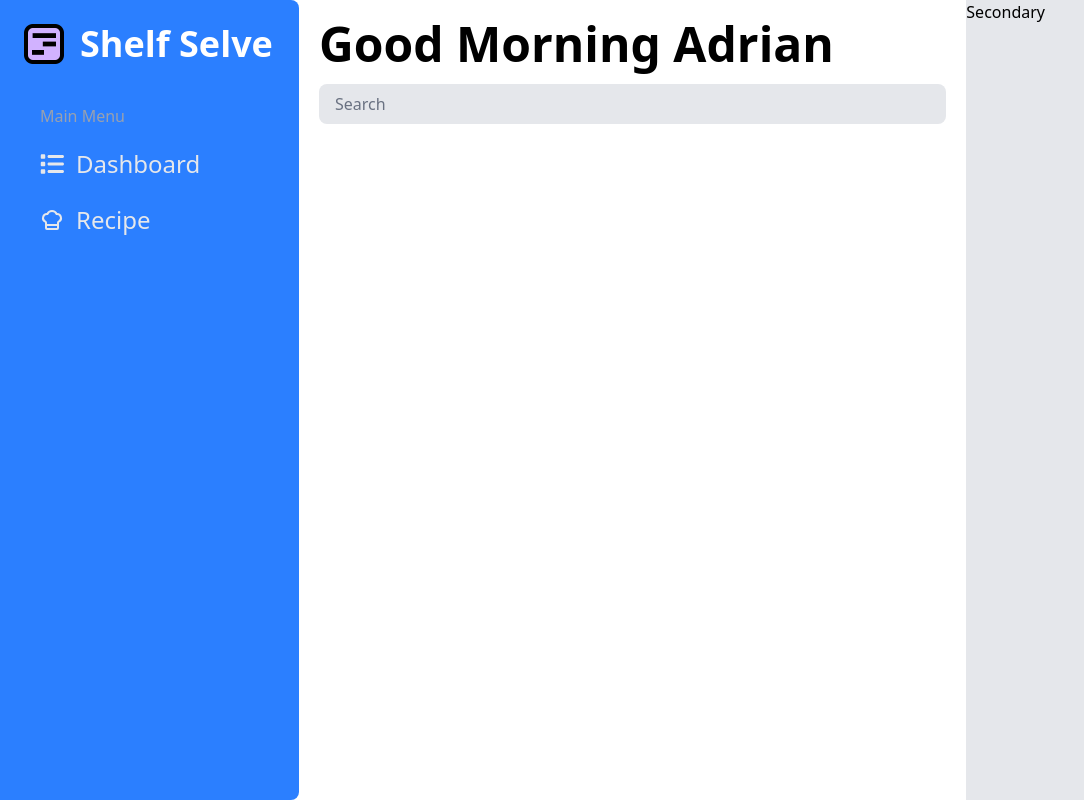
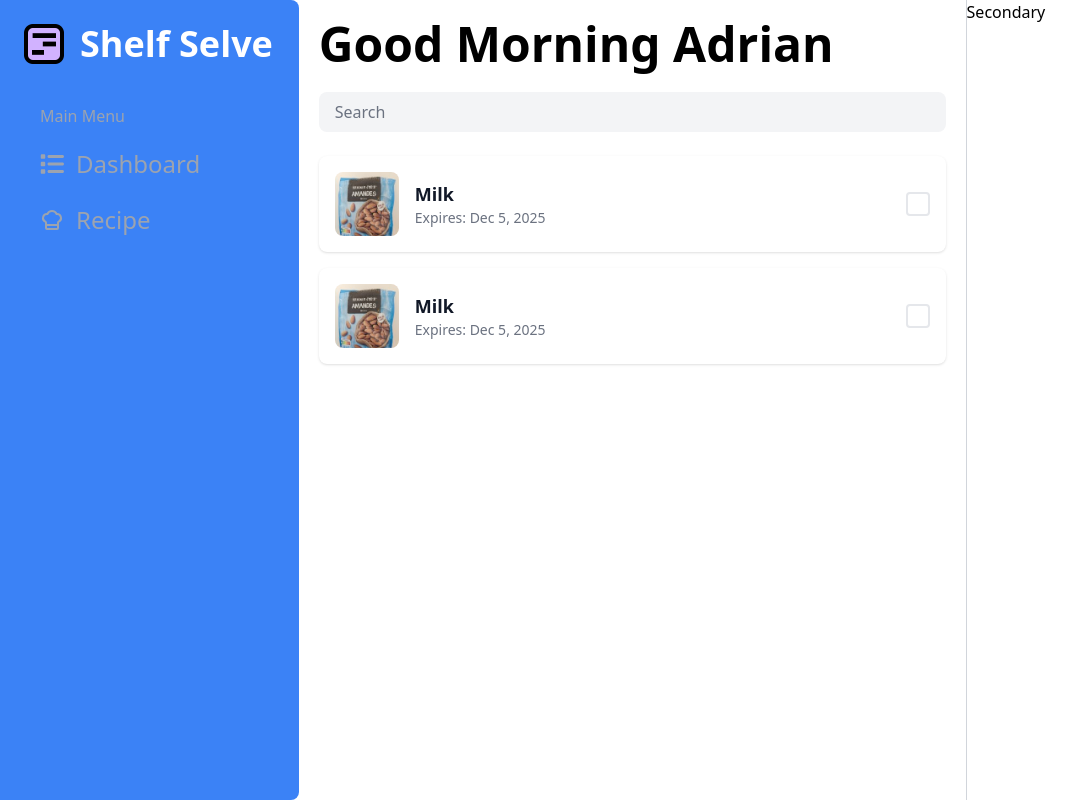
Before and after one commit to adriantwill/ShelfServe, a React (Vite) app: page / in a window 1280 px wide. Shown: the whole page, without its empty margins (0-1084 px from the left). Built offline with nearby package versions, Linux system fonts and the light colour scheme.

Commit message:
unified tailwind colors for entire app

```diff
--- a/src/App.tsx
+++ b/src/App.tsx
@@ -1,21 +1,36 @@
 import "./App.css";
+import ListItem from "./components/layout/ListItem";
 import Sidebar from "./components/layout/Sidebar";
-
+import TestImage from "./assets/testItem.png";
 function App() {
   return (
     <>
-      <div className="flex w-screen">
+      <div className="flex w-screen dark:bg-gray-500">
         <Sidebar></Sidebar>
-        <main className="flex-10 p-5">
+        <main className="flex-10 p-5 border-r border-divider ">
           <h1 className="text-5xl font-semibold">Good Morning Adrian</h1>
           <input
             type="text"
             placeholder="Search"
-            className="mt-4 px-4 py-2 bg-gray-200 text-gray-700 rounded-lg placeholder-gray-500 focus:outline-none focus:ring-2 focus:ring-blue-400 w-full"
+            className="my-6 px-4 py-2 bg-input text-text-primary rounded-lg placeholder-text-secondary focus:outline-none focus:ring-2 focus:ring-accent w-full focus:bg-input-focus transition-all duration-100 ease-in-out"
           />
+          <div className="flex flex-col gap-4">
+            <ListItem
+              itemName="Milk"
+              expirationDate="Expires: Dec 5, 2025"
+              imageUrl={TestImage}
+              onCheckboxChange={(checked) => console.log(checked)}
+            />
+            <ListItem
+              itemName="Milk"
+              expirationDate="Expires: Dec 5, 2025"
+              imageUrl={TestImage}
+              onCheckboxChange={(checked) => console.log(checked)}
+            />
+          </div>
         </main>
         {/* Secondary Section - Right */}
-        <aside className="flex-5 bg-gray-200 ">
+        <aside className="flex-5 ">
           <h2>Secondary</h2>
           {/* Secondary content */}
         </aside>
--- /dev/null
+++ b/src/components/layout/ListItem.tsx
@@ -0,0 +1,70 @@
+import { useState } from "react";
+
+interface ListItemProps {
+  itemName: string;
+  expirationDate: string;
+  imageUrl: string;
+  onCheckboxChange?: (checked: boolean) => void;
+}
+
+export default function ListItem({
+  itemName,
+  expirationDate,
+  imageUrl,
+  onCheckboxChange,
+}: ListItemProps) {
+  const [isChecked, setIsChecked] = useState(false);
+
+  const handleCheckboxClick = () => {
+    const newChecked = !isChecked;
+    setIsChecked(newChecked);
+    if (onCheckboxChange) {
+      onCheckboxChange(newChecked);
+    }
+  };
+
+  return (
+    <div className="flex items-center justify-between bg-surface rounded-lg p-4 shadow-sm hover:shadow-md transition-shadow duration-200">
+      {/* Left side: Image and text */}
+      <div className="flex items-center gap-4">
+        <img
+          src={imageUrl}
+          alt={itemName}
+          className="w-16 h-16 object-cover rounded-lg"
+        />
+        <div className="flex flex-col">
+          <span className="text-lg font-semibold text-text-primary">
+            {itemName}
+          </span>
+          <span className="text-sm text-text-secondary">{expirationDate}</span>
+        </div>
+      </div>
+
+      {/* Right side: Checkbox */}
+      <button
+        onClick={handleCheckboxClick}
+        className={`w-6 h-6 rounded border-2 flex items-center justify-center transition-all duration-200 ${
+          isChecked
+            ? "bg-accent border-accent"
+            : "bg-surface border-border hover:border-primary-hover"
+        }`}
+      >
+        {isChecked && (
+          <svg
+            className="w-4 h-4 text-text-inverse"
+            fill="none"
+            stroke="currentColor"
+            viewBox="0 0 24 24"
+          >
+            <path
+              strokeLinecap="round"
+              strokeLinejoin="round"
+              strokeWidth={3}
+              d="M5 13l4 4L19 7"
+            />
+          </svg>
+        )}
+      </button>
+    </div>
+  );
+}
--- a/src/components/layout/Sidebar.tsx
+++ b/src/components/layout/Sidebar.tsx
@@ -5,12 +5,12 @@ import { LuChefHat } from "react-icons/lu";
 
 export default function ComponentName() {
   return (
-    <div className="bg-blue-500 flex-row p-6 flex-4 h-screen w-9 rounded-r-lg">
+    <div className="bg-primary p-6 flex-4 h-screen w-9 rounded-r-lg">
       <div className=" flex items-center gap-4">
         <img src={logo} className="size-10"></img>
-        <h1 className="text-white text-4xl font-bold">Shelf Selve</h1>
+        <h1 className="text-text-inverse text-4xl font-bold">Shelf Selve</h1>
       </div>
-      <div className="mt-10 mb-3 px-4 text-gray-400">Main Menu</div>
+      <div className="mt-10 mb-3 px-4 text-text-muted">Main Menu</div>
       <SidebarButton icon={FaList} children={"Dashboard"}></SidebarButton>
       <SidebarButton icon={LuChefHat} children={"Recipe"}></SidebarButton>
     </div>
--- a/src/components/layout/SidebarButton.tsx
+++ b/src/components/layout/SidebarButton.tsx
@@ -14,7 +14,7 @@ export default function SidebarButton({
   return (
     <button
       onClick={onClick}
-      className="cursor-pointer text-2xl text-gray-200 hover:text-white hover:bg-blue-400/30 rounded-lg px-4 py-2 transition-all duration-200 flex items-center gap-3 w-full my-2 "
+      className="cursor-pointer text-2xl text-text-muted hover:text-text-inverse hover:bg-primary-hover/30 rounded-lg px-4 py-2 transition-all duration-200 flex items-center gap-3 w-full my-2 "
     >
       {Icon && <Icon />}
       <span>{children}</span>
--- a/src/index.css
+++ b/src/index.css
@@ -1,4 +1,37 @@
 @import "tailwindcss";
+
+@theme {
+    /* Primary brand colors */
+    --color-primary: #3b82f6;
+    --color-primary-hover: #60a5fa;
+    --color-primary-dark: #2563eb;
+
+    /* Surface colors */
+    --color-surface: #ffffff;
+    --color-surface-secondary: #f9fafb;
+    --color-surface-hover: #f3f4f6;
+
+    /* Input & interactive colors */
+    --color-input: #f3f4f6;
+    --color-input-focus: #e5e7eb;
+
+    /* Border & divider colors */
+    --color-divider: #d1d5db;
+    --color-border: #e5e7eb;
+
+    /* Text colors */
+    --color-text-primary: #111827;
+    --color-text-secondary: #6b7280;
+    --color-text-muted: #9ca3af;
+    --color-text-inverse: #ffffff;
+
+    /* Accent colors */
+    --color-accent: #3b82f6;
+    --color-success: #10b981;
+    --color-warning: #f59e0b;
+    --color-error: #ef4444;
+}
+
 :root {
     font-family: system-ui, Avenir, Helvetica, Arial, sans-serif;
     color-scheme: light dark;
```
Also changed, not shown: src/assets/testItem.png (added).
